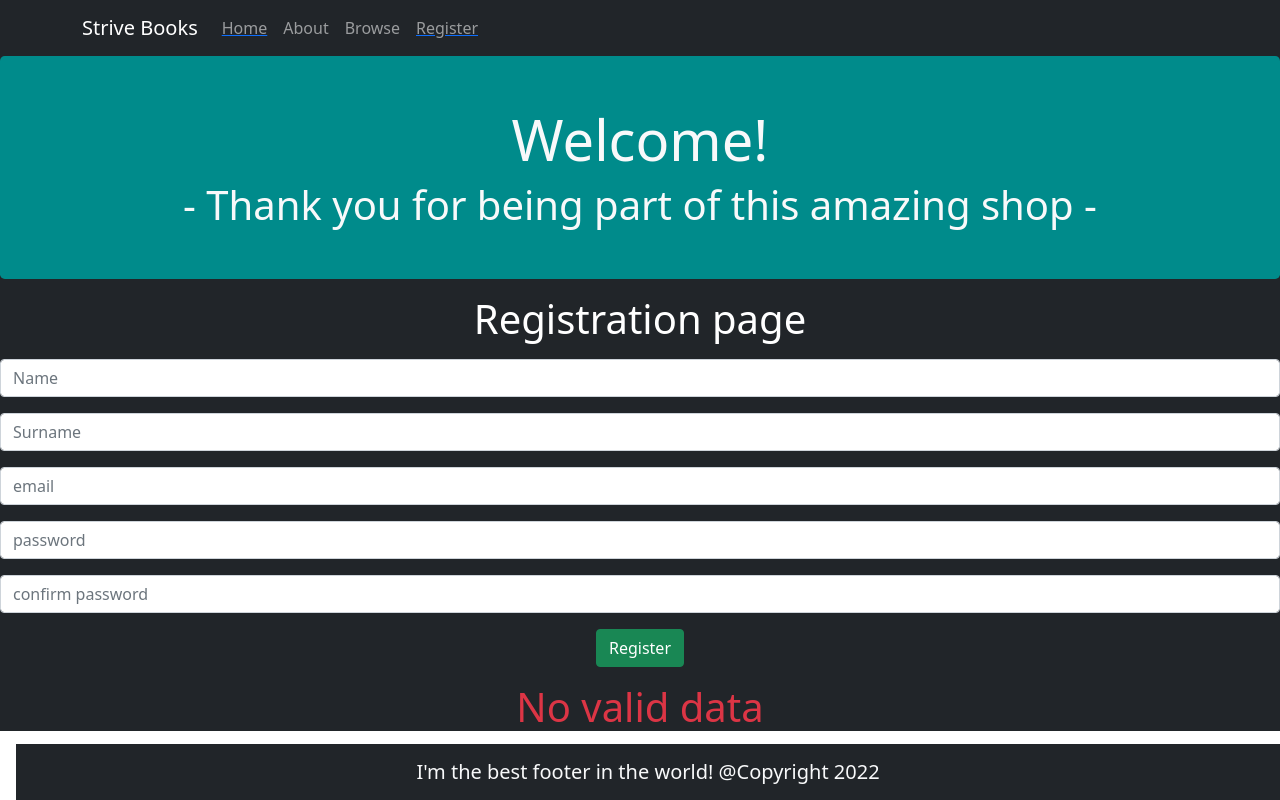
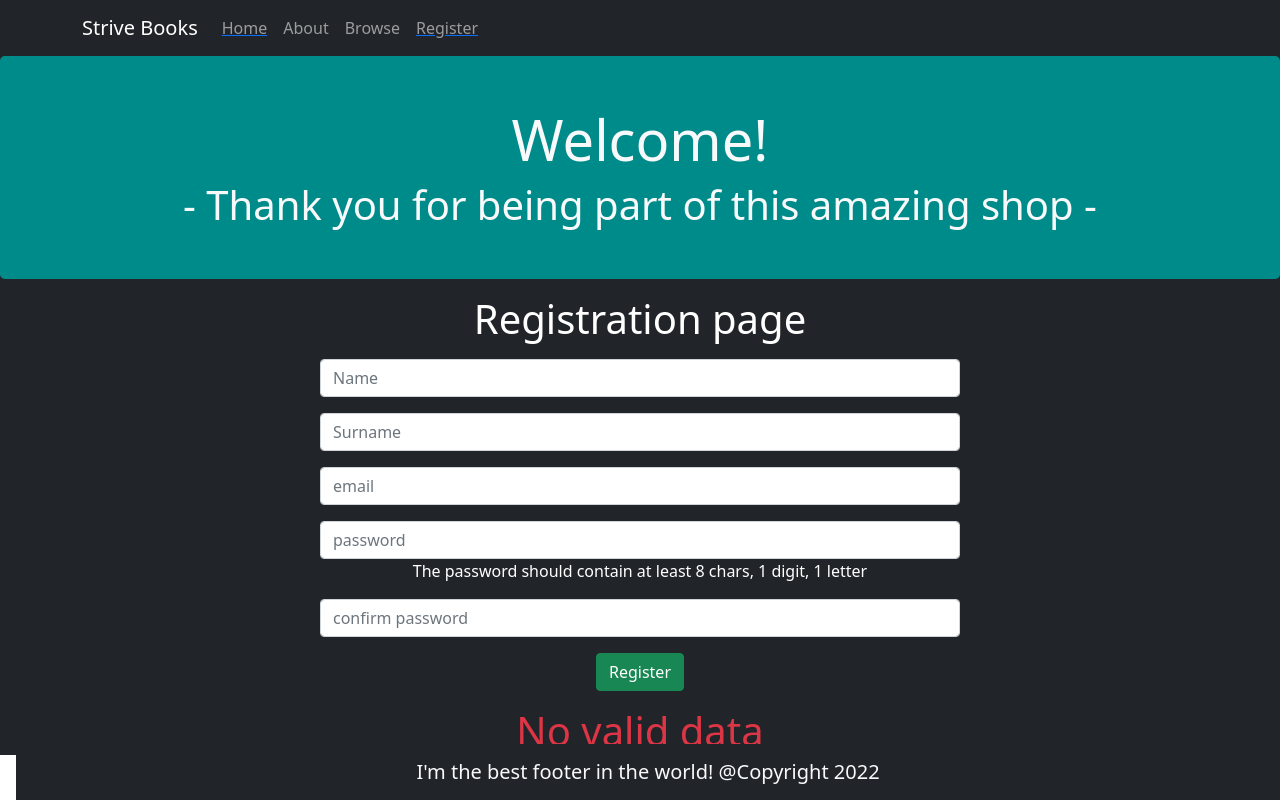
Before and after one commit to ShyqeriTari/strive-homework-m4-d9, a React (Create React App) app: page /register in a window 1280 px wide. Built offline with nearby package versions, Linux system fonts and the light colour scheme.

Commit message:
Update Registration.jsx

```diff
--- a/src/components/Registration.jsx
+++ b/src/components/Registration.jsx
@@ -36,7 +36,7 @@ console.log(data)
     return(
         <>
         <h1 className="text-center text-white mb-3">Registration page</h1>
-
+<div style={{width: '50%', margin: 'auto'}}>
         <Form onSubmit={ handleSubmit }>
      <Form.Group className="mb-3" controlId="formBasicName">
        <Form.Control type="text" placeholder="Name"  onKeyUp={(e) => e.target.value.length >= 2 ?
@@ -54,6 +54,7 @@ console.log(data)
      <Form.Group className="mb-3" controlId="formBasicPassword">
        <Form.Control type="password" placeholder="password"  onKeyUp={(e) => (e.target.value.length >= 8&&e.target.value.match(/\d+/g) && e.target.value.match(/[a-z]/) ) ?
                 handleChange('password', e.target.value): setData({...data, password:null})} required/>
+         <label htmlFor="formBasicPassword" className='text-white'>The password should contain at least 8 chars, 1 digit, 1 letter</label>
      </Form.Group>
      <Form.Group className="mb-3" controlId="formBasicPasswordConfirm">
        <Form.Control type="password" placeholder="confirm password"  onKeyUp={(e) => e.target.value === data.password ?
@@ -71,7 +72,7 @@ console.log(data)
    <h4 className='text-white'>Email: {data.email}</h4>
 
    </div>}
-
+   </div>
         </>
     )
 }
```
